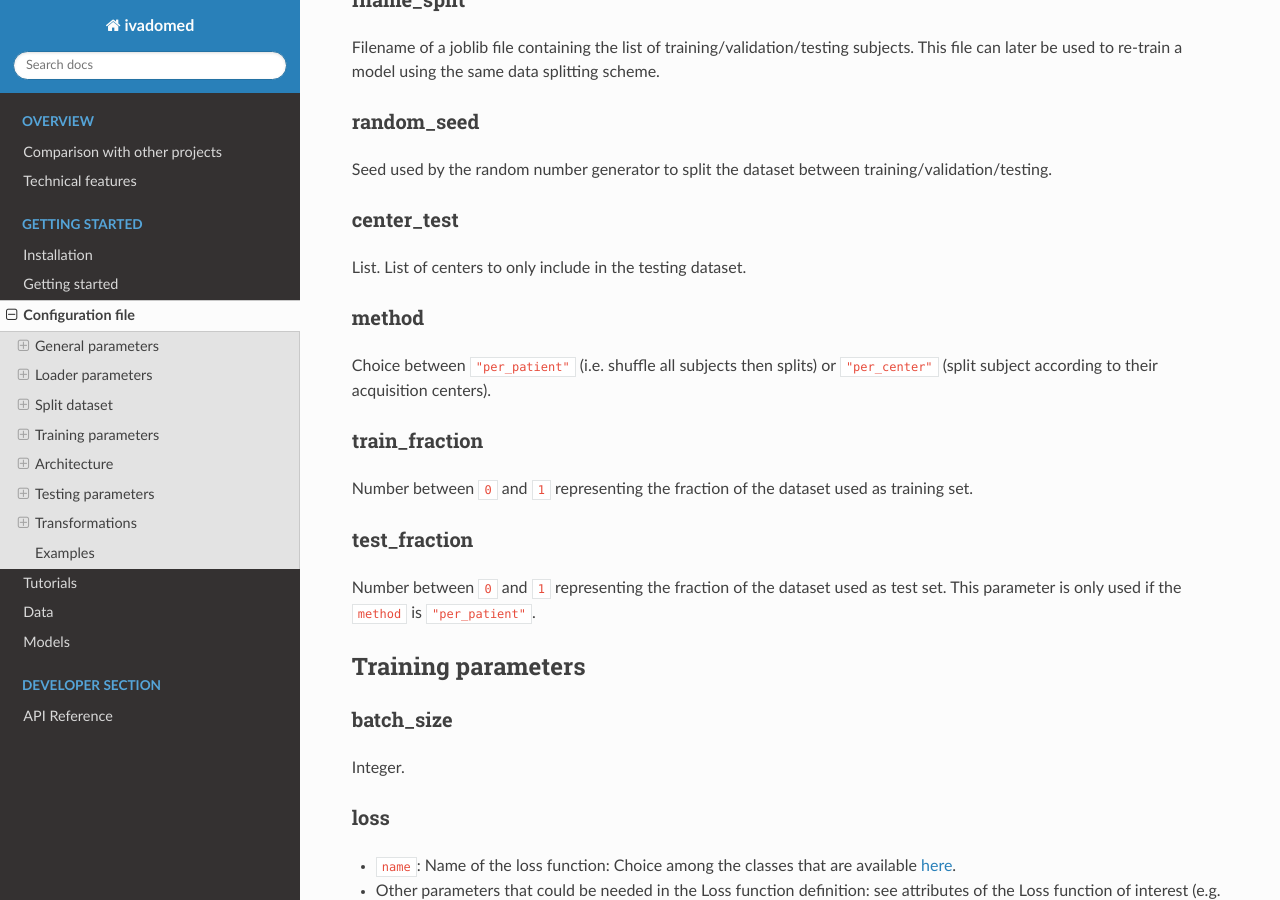
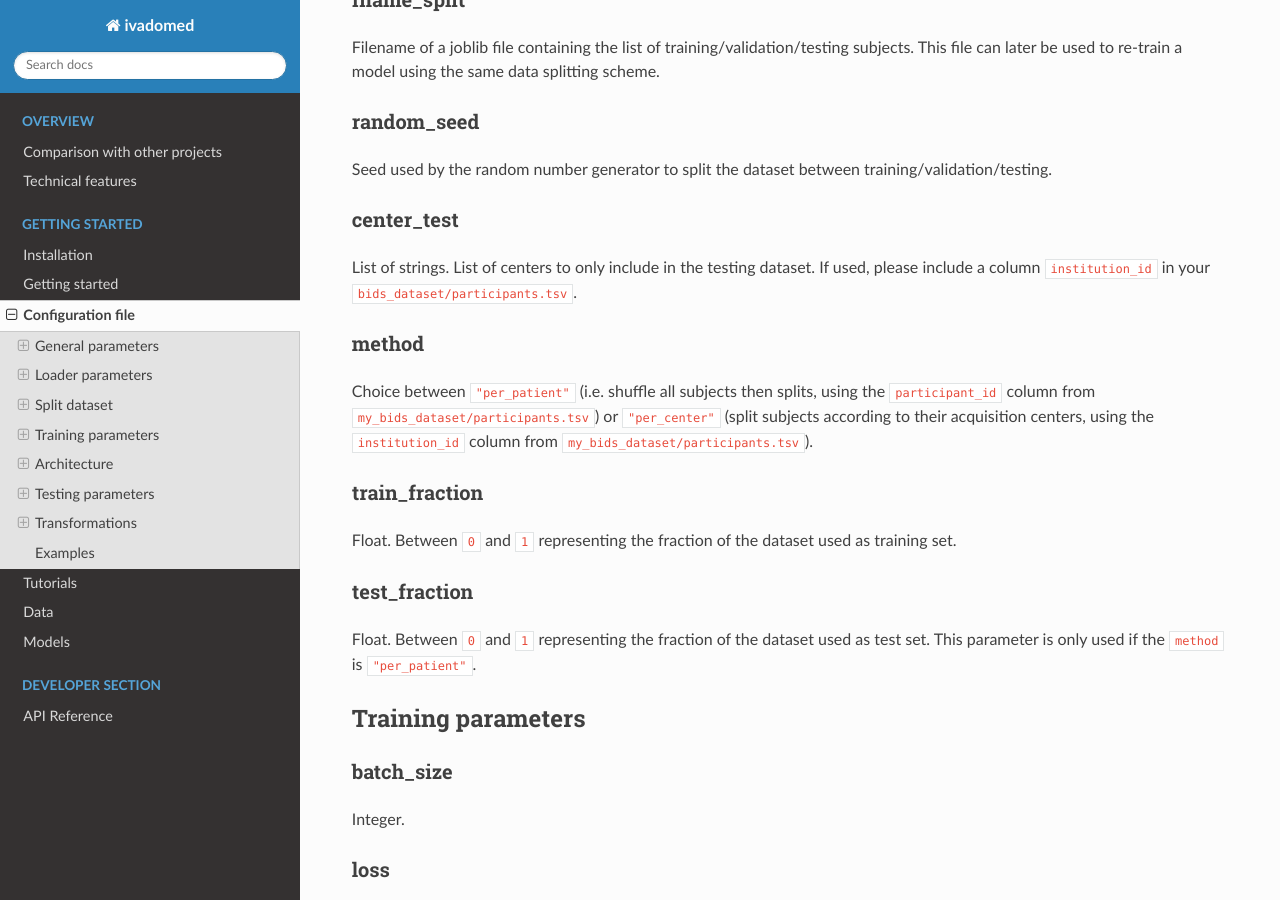
Before and after one commit to ivadomed/ivadomed, a Sphinx documentation site: the page built from docs/source/configuration_file.md, in a window 1280 px wide and 900 px high, scrolled down 1845 px. Built offline with Sphinx 7.4.7 and the Read the Docs theme 2.0.0, drawn with Linux system fonts in a browser that asks for light colours.

Commit message:
configuration_file.md: clarify split method

```diff
--- a/docs/source/configuration_file.md
+++ b/docs/source/configuration_file.md
@@ -39,13 +39,13 @@
 #### random_seed
 Seed used by the random number generator to split the dataset between training/validation/testing.
 #### center_test
-List. List of centers to only include in the testing dataset.
+List of strings. List of centers to only include in the testing dataset. If used, please include a column `institution_id` in your `bids_dataset/participants.tsv`.
 #### method
-Choice between `"per_patient"` (i.e. shuffle all subjects then splits) or `"per_center"` (split subject according to their acquisition centers).
+Choice between `"per_patient"` (i.e. shuffle all subjects then splits, using the `participant_id` column from `my_bids_dataset/participants.tsv`) or `"per_center"` (split subjects according to their acquisition centers, using the `institution_id` column from `my_bids_dataset/participants.tsv`).
 #### train_fraction
-Number between `0` and `1` representing the fraction of the dataset used as training set.
+Float. Between `0` and `1` representing the fraction of the dataset used as training set.
 #### test_fraction
-Number between `0` and `1` representing the fraction of the dataset used as test set. This parameter is only used if the `method` is `"per_patient"`.
+Float. Between `0` and `1` representing the fraction of the dataset used as test set. This parameter is only used if the `method` is `"per_patient"`.
 
 ## Training parameters
 #### batch_size
```
